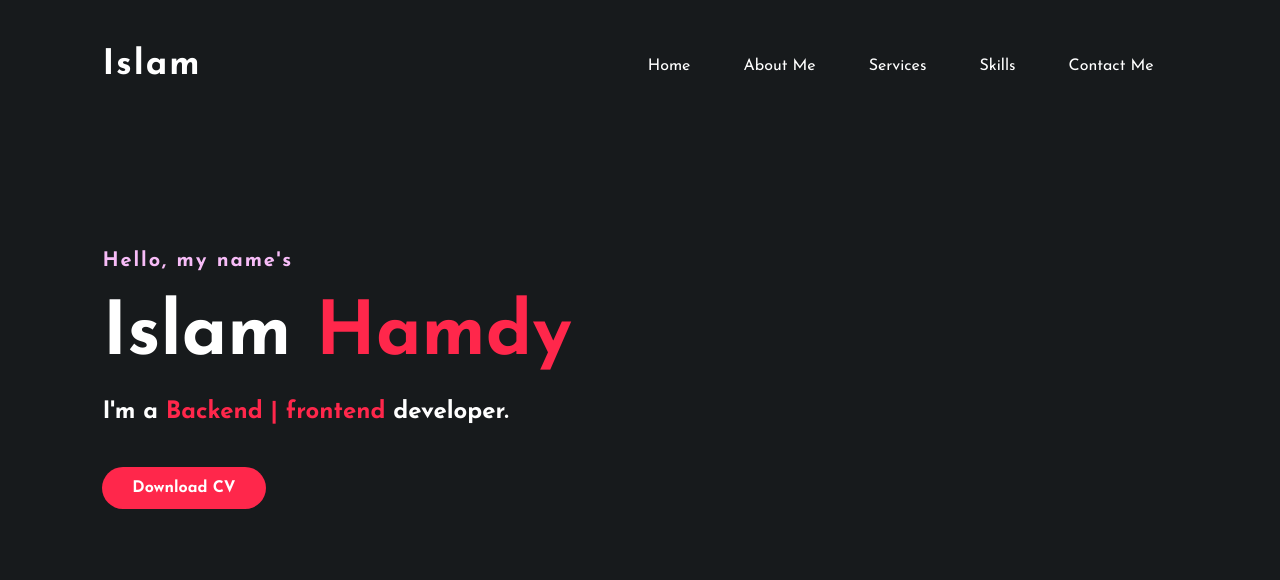
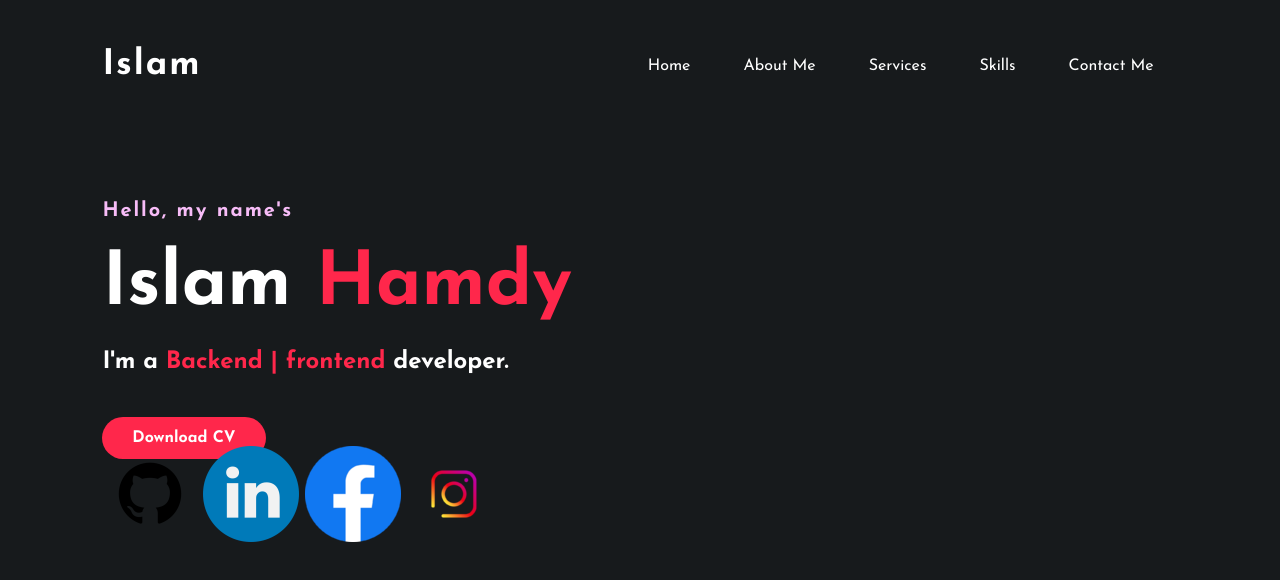
Before and after one commit to Islam412/My_Portfolio, a plain HTML site: page index.html in a window 1280 px wide. Drawn offline with Linux system fonts and the light colour scheme.

Commit message:
add social in index

```diff
--- a/index.html
+++ b/index.html
@@ -29,6 +29,13 @@
                 <h1>Islam <span>Hamdy</span></h1>
                 <h3>I'm a <span>Backend | frontend</span> developer.</h3>
                 <a href="#" class="btn">Download CV</a>
+
+                <div class="social">
+                    <a href=""><img src="imgs/Github_icon-icons.png" alt=""></a>
+                    <a href=""><img src="imgs/linkedin_icon-icons.png" alt=""></a>
+                    <a href=""><img src="imgs/facebook_logo_icon.png" alt=""></a>
+                    <a href=""><img src="imgs/social_media_instagram_ig_icon.png" alt=""></a>
+                </div>
             </div>
         </div>
     </section>
```
Also changed, not shown: imgs/Github_icon-icons.png (added), imgs/facebook_logo_icon.png (added), imgs/linkedin_icon-icons.png (added), imgs/social_media_instagram_ig_icon.png (added).
